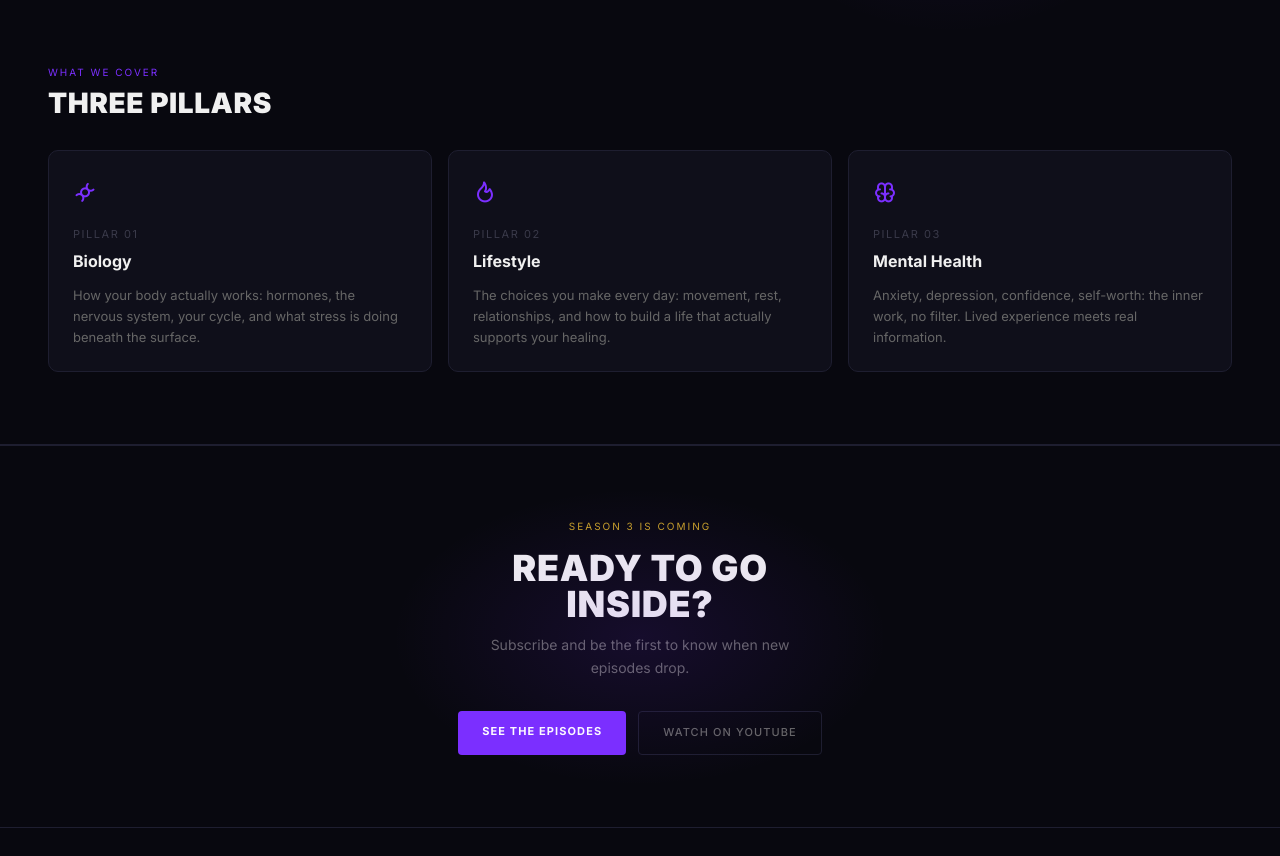
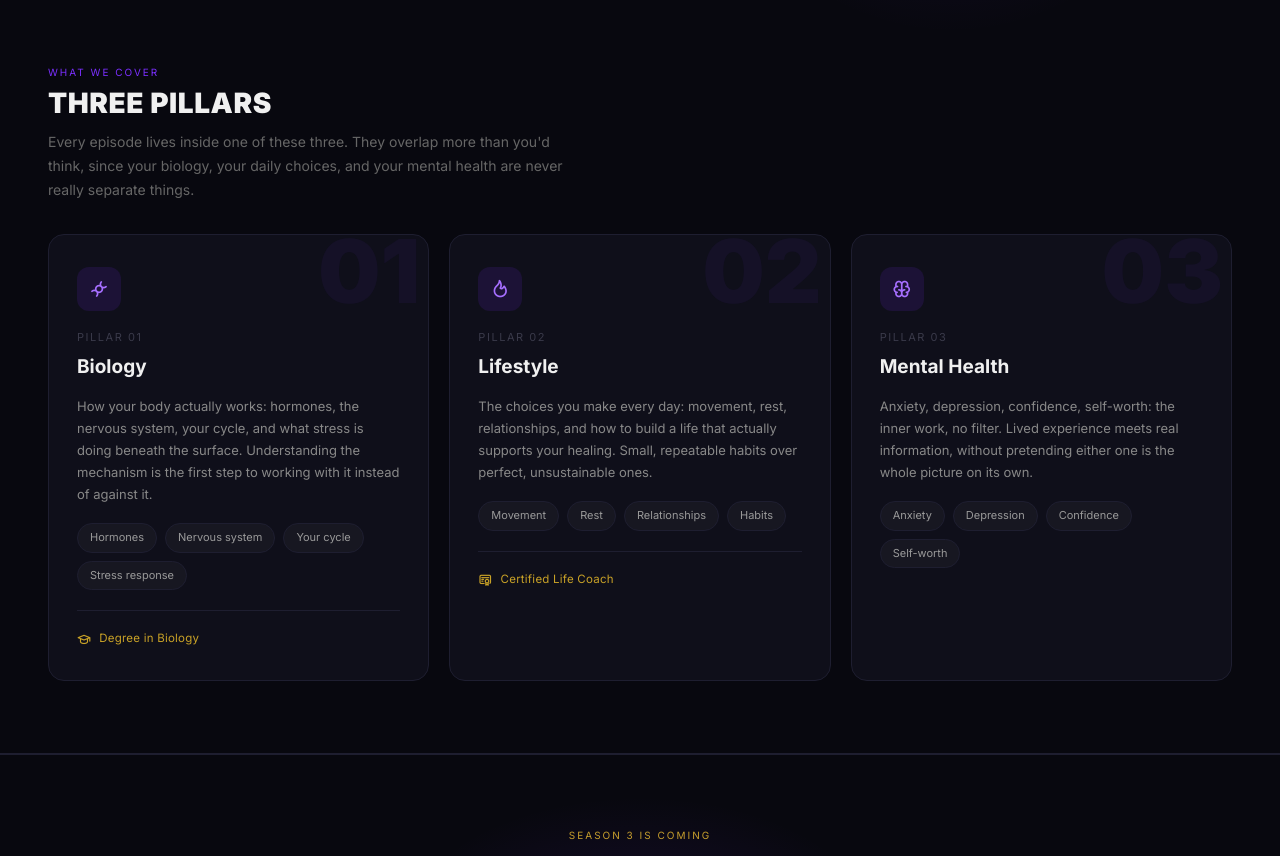
Before and after one commit to semira-byte/tip-website, a plain HTML site: page about.html in a window 1280 px wide. Shown: the part 1100-1956 px from the top of the page. Drawn offline with Linux system fonts and the light colour scheme.

Commit message:
Redesign pillar cards and expand pillar content
Replaces the plain inline-styled boxes with proper styled cards:
large faint background numbers, icon badges, hover lift, and topic
tag chips per pillar (previously just a one-line description).

Also adds credibility badges tied to the relevant pillar: a Biology
degree on the Biology card, and a Life Coach certification on the
Lifestyle card.

```diff
--- a/about.html
+++ b/about.html
@@ -62,25 +62,51 @@
 
   <section class="section">
     <div class="section-eyebrow">What we cover</div>
-    <h2 class="section-title" style="margin-bottom:32px;">Three pillars</h2>
-    <div style="display:grid;grid-template-columns:repeat(auto-fit,minmax(220px,1fr));gap:16px;">
-      <div style="background:#0f0f1a;border:0.5px solid #1e1e30;border-radius:10px;padding:24px;">
-        <div style="font-size:24px;color:#7B2FFF;margin-bottom:12px;"><i class="ti ti-dna" aria-hidden="true"></i></div>
-        <div style="font-size:11px;letter-spacing:0.14em;text-transform:uppercase;color:#3a3a4a;margin-bottom:6px;">Pillar 01</div>
-        <div style="font-size:16px;font-weight:700;margin-bottom:10px;">Biology</div>
-        <div style="font-size:13px;color:#666;line-height:1.6;">How your body actually works: hormones, the nervous system, your cycle, and what stress is doing beneath the surface.</div>
+    <h2 class="section-title" style="margin-bottom:12px;">Three pillars</h2>
+    <p style="font-size:14px;color:#666;max-width:520px;margin-bottom:32px;line-height:1.7;">
+      Every episode lives inside one of these three. They overlap more than you'd think, since your biology, your daily choices, and your mental health are never really separate things.
+    </p>
+    <div class="pillars-grid">
+      <div class="pillar-card">
+        <div class="pillar-card-num">01</div>
+        <div class="pillar-icon-badge"><i class="ti ti-dna" aria-hidden="true"></i></div>
+        <div class="pillar-label">Pillar 01</div>
+        <div class="pillar-title">Biology</div>
+        <div class="pillar-desc">How your body actually works: hormones, the nervous system, your cycle, and what stress is doing beneath the surface. Understanding the mechanism is the first step to working with it instead of against it.</div>
+        <div class="pillar-tags">
+          <span class="pillar-tag">Hormones</span>
+          <span class="pillar-tag">Nervous system</span>
+          <span class="pillar-tag">Your cycle</span>
+          <span class="pillar-tag">Stress response</span>
+        </div>
+        <div class="pillar-credential"><i class="ti ti-school" aria-hidden="true"></i>Degree in Biology</div>
       </div>
-      <div style="background:#0f0f1a;border:0.5px solid #1e1e30;border-radius:10px;padding:24px;">
-        <div style="font-size:24px;color:#7B2FFF;margin-bottom:12px;"><i class="ti ti-flame" aria-hidden="true"></i></div>
-        <div style="font-size:11px;letter-spacing:0.14em;text-transform:uppercase;color:#3a3a4a;margin-bottom:6px;">Pillar 02</div>
-        <div style="font-size:16px;font-weight:700;margin-bottom:10px;">Lifestyle</div>
-        <div style="font-size:13px;color:#666;line-height:1.6;">The choices you make every day: movement, rest, relationships, and how to build a life that actually supports your healing.</div>
+      <div class="pillar-card">
+        <div class="pillar-card-num">02</div>
+        <div class="pillar-icon-badge"><i class="ti ti-flame" aria-hidden="true"></i></div>
+        <div class="pillar-label">Pillar 02</div>
+        <div class="pillar-title">Lifestyle</div>
+        <div class="pillar-desc">The choices you make every day: movement, rest, relationships, and how to build a life that actually supports your healing. Small, repeatable habits over perfect, unsustainable ones.</div>
+        <div class="pillar-tags">
+          <span class="pillar-tag">Movement</span>
+          <span class="pillar-tag">Rest</span>
+          <span class="pillar-tag">Relationships</span>
+          <span class="pillar-tag">Habits</span>
+        </div>
+        <div class="pillar-credential"><i class="ti ti-certificate" aria-hidden="true"></i>Certified Life Coach</div>
       </div>
-      <div style="background:#0f0f1a;border:0.5px solid #1e1e30;border-radius:10px;padding:24px;">
-        <div style="font-size:24px;color:#7B2FFF;margin-bottom:12px;"><i class="ti ti-brain" aria-hidden="true"></i></div>
-        <div style="font-size:11px;letter-spacing:0.14em;text-transform:uppercase;color:#3a3a4a;margin-bottom:6px;">Pillar 03</div>
-        <div style="font-size:16px;font-weight:700;margin-bottom:10px;">Mental Health</div>
-        <div style="font-size:13px;color:#666;line-height:1.6;">Anxiety, depression, confidence, self-worth: the inner work, no filter. Lived experience meets real information.</div>
+      <div class="pillar-card">
+        <div class="pillar-card-num">03</div>
+        <div class="pillar-icon-badge"><i class="ti ti-brain" aria-hidden="true"></i></div>
+        <div class="pillar-label">Pillar 03</div>
+        <div class="pillar-title">Mental Health</div>
+        <div class="pillar-desc">Anxiety, depression, confidence, self-worth: the inner work, no filter. Lived experience meets real information, without pretending either one is the whole picture on its own.</div>
+        <div class="pillar-tags">
+          <span class="pillar-tag">Anxiety</span>
+          <span class="pillar-tag">Depression</span>
+          <span class="pillar-tag">Confidence</span>
+          <span class="pillar-tag">Self-worth</span>
+        </div>
       </div>
     </div>
   </section>
--- a/style.css
+++ b/style.css
@@ -649,6 +649,108 @@ footer {
 .about-body p { margin-bottom: 20px; }
 .about-body strong { color: #ddd; font-weight: 500; }
 
+/* PILLAR CARDS */
+.pillars-grid {
+  display: grid;
+  grid-template-columns: repeat(auto-fit, minmax(260px, 1fr));
+  gap: 20px;
+}
+
+.pillar-card {
+  position: relative;
+  overflow: hidden;
+  background: var(--surface);
+  border: 0.5px solid var(--card-border);
+  border-radius: 16px;
+  padding: 32px 28px;
+  transition: border-color 0.2s, transform 0.2s;
+}
+
+.pillar-card:hover {
+  border-color: #333;
+  transform: translateY(-4px);
+}
+
+.pillar-card-num {
+  position: absolute;
+  top: -8px;
+  right: 8px;
+  font-size: 88px;
+  font-weight: 900;
+  line-height: 1;
+  color: rgba(123, 47, 255, 0.06);
+  pointer-events: none;
+}
+
+.pillar-icon-badge {
+  position: relative;
+  width: 44px;
+  height: 44px;
+  border-radius: 12px;
+  background: var(--purple-glow);
+  display: flex;
+  align-items: center;
+  justify-content: center;
+  color: var(--purple-light);
+  font-size: 20px;
+  margin-bottom: 18px;
+}
+
+.pillar-label {
+  position: relative;
+  font-size: 11px;
+  letter-spacing: 0.14em;
+  text-transform: uppercase;
+  color: var(--text-dim);
+  margin-bottom: 6px;
+}
+
+.pillar-title {
+  position: relative;
+  font-size: 19px;
+  font-weight: 700;
+  margin-bottom: 12px;
+}
+
+.pillar-desc {
+  position: relative;
+  font-size: 13px;
+  color: #888;
+  line-height: 1.7;
+  margin-bottom: 18px;
+}
+
+.pillar-tags {
+  position: relative;
+  display: flex;
+  flex-wrap: wrap;
+  gap: 8px;
+}
+
+.pillar-tag {
+  font-size: 11px;
+  color: #999;
+  background: rgba(255, 255, 255, 0.03);
+  border: 0.5px solid var(--card-border);
+  border-radius: 999px;
+  padding: 5px 12px;
+}
+
+.pillar-credential {
+  position: relative;
+  display: flex;
+  align-items: center;
+  gap: 8px;
+  font-size: 11.5px;
+  color: var(--gold);
+  letter-spacing: 0.02em;
+  margin-top: 20px;
+  padding-top: 18px;
+  border-top: 0.5px solid var(--card-border);
+}
+
+.pillar-credential i { font-size: 14px; }
+
 /* PAGE HERO (episodes, resources) */
 .page-hero {
   padding: 72px 48px 56px;
```
